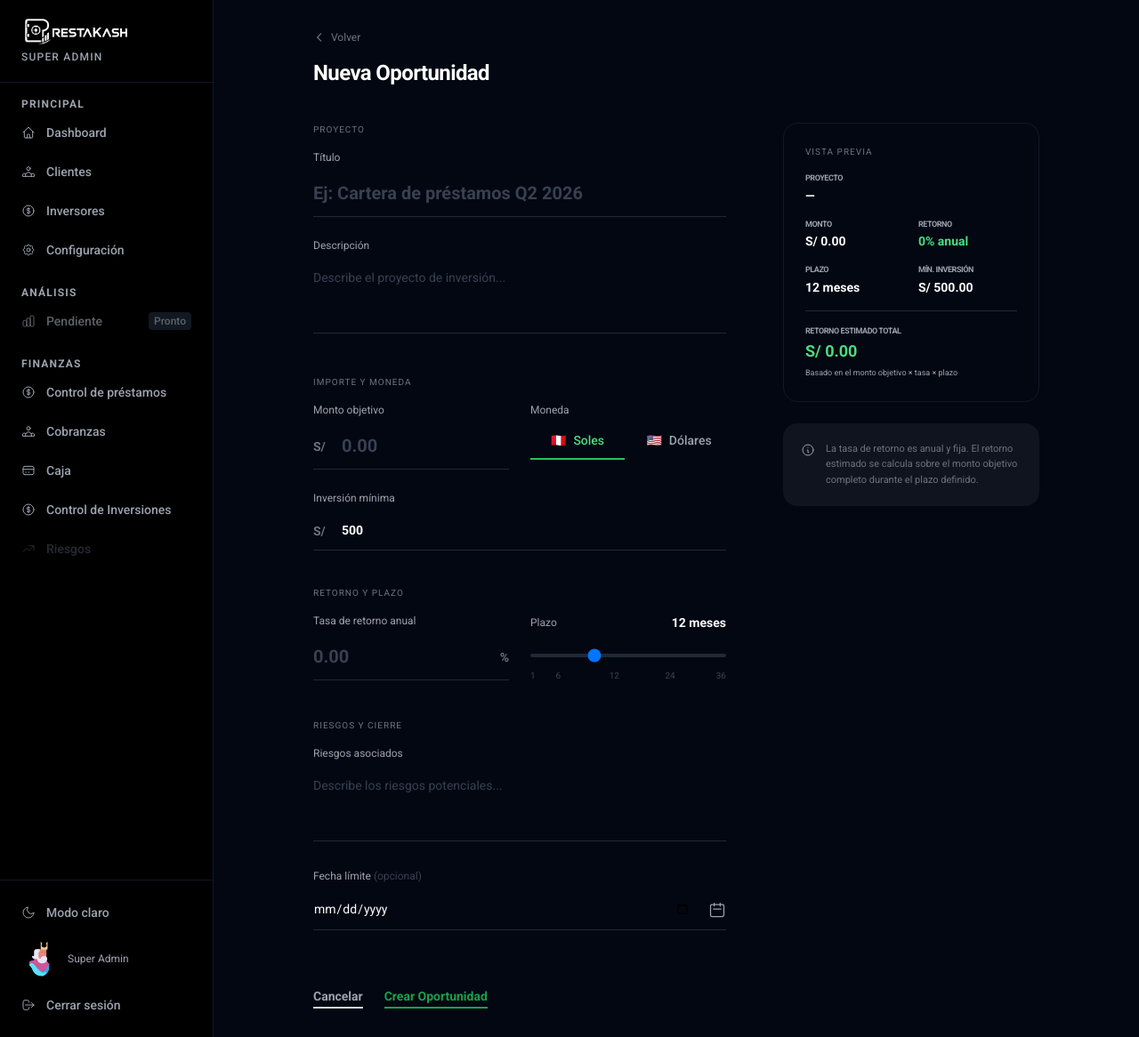
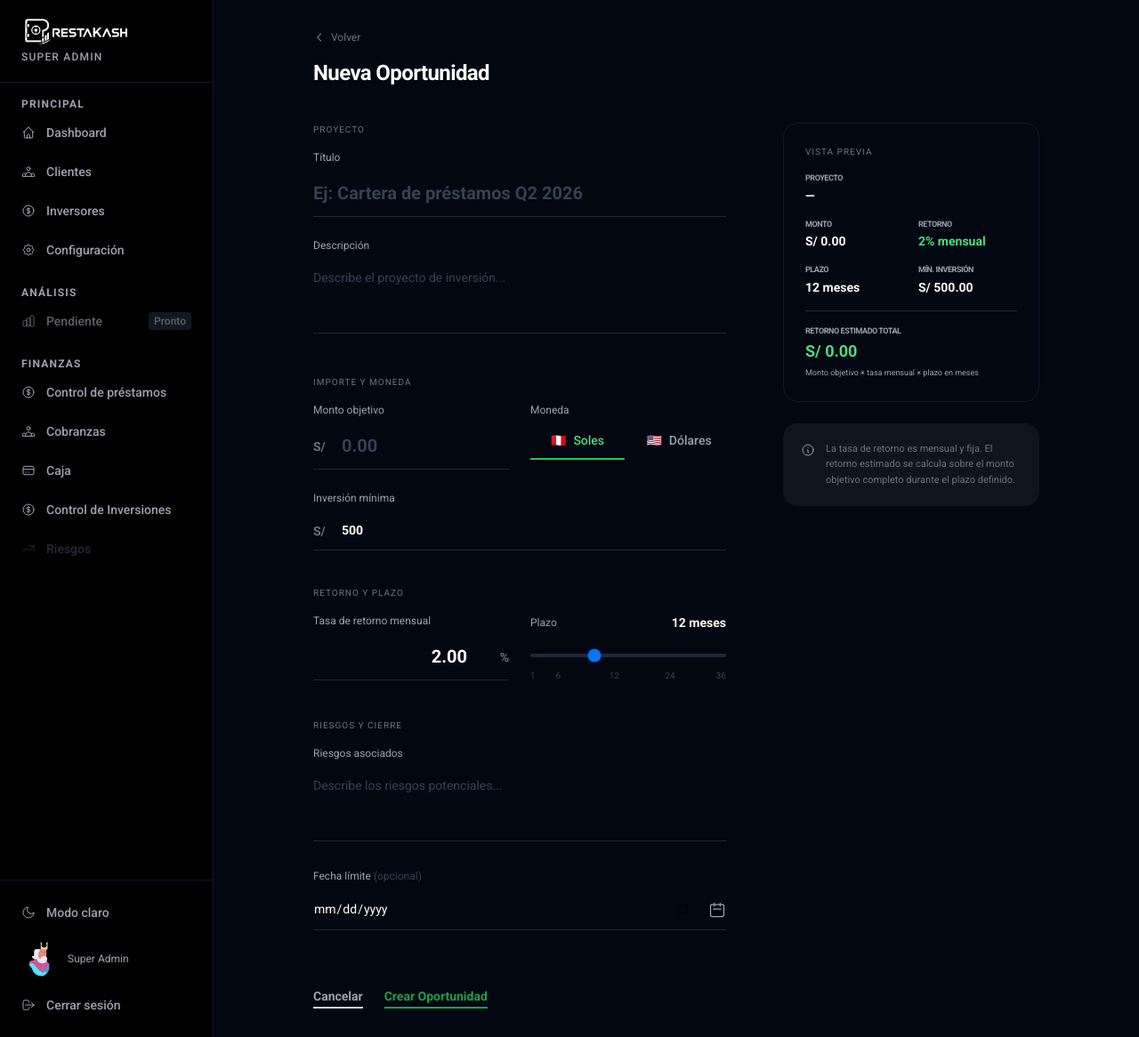
Before and after one commit to AlexQuintana147/PrestaKash, a Laravel app: template resources/views/superadmin/investments/create.blade.php in a window 1280 px wide. Shown: the whole page at 89% size. Run offline with Laravel 12, Linux system fonts and the light colour scheme; the template is opened without the code that fills it, so the values that code supplies are empty; parts of the project's set-up code (start-up, migrations or seed data) failed here and were passed over; some libraries are stand-ins or nearby versions.

Commit message:
crear inversion3

```diff
--- a/resources/views/superadmin/investments/create.blade.php
+++ b/resources/views/superadmin/investments/create.blade.php
@@ -95,10 +95,29 @@
 
                     <div class="grid grid-cols-1 md:grid-cols-2 gap-6">
                         <div>
-                            <label class="block text-xs text-gray-500 dark:text-gray-400 mb-1.5">Tasa de retorno anual</label>
+                            <label class="block text-xs text-gray-500 dark:text-gray-400 mb-1.5">Tasa de retorno mensual</label>
                             <div class="relative">
-                                <input type="text" name="annual_return_rate" value="{{ old('annual_return_rate') }}" required placeholder="0.00" inputmode="decimal"
-                                       class="w-full pl-0 pr-8 py-3 bg-transparent border-0 border-b border-gray-200 dark:border-gray-800 text-xl font-semibold text-gray-900 dark:text-white placeholder-gray-300 dark:placeholder-gray-700 focus:outline-none focus:border-green-500 transition-colors">
+                                <input type="number" name="annual_return_rate" id="returnRateInput" step="0.01" min="0" max="100"
+                                       value="{{ old('annual_return_rate', '2.00') }}"
+                                       onkeypress="return (event.charCode >= 48 && event.charCode <= 57 || event.charCode == 46)"
+                                       oninput="let start = this.selectionStart;
+                                                let oldVal = this.value;
+                                                let val = oldVal.replace(/[^0-9.]/g, '');
+                                                let parts = val.split('.');
+                                                if(parts[0].length > 2) {
+                                                    val = parts[0].slice(0, 2) + '.' + parts[0].slice(2) + (parts[1] || '');
+                                                }
+                                                parts = val.split('.');
+                                                if(parts[1] && parts[1].length > 2) {
+                                                    val = parts[0] + '.' + parts[1].slice(0, 2);
+                                                }
+                                                if(val.length > 1 && val.startsWith('0') && val[1] !== '.') val = val.replace(/^0+/, '');
+                                                if (oldVal !== val) {
+                                                    this.value = val;
+                                                    this.setSelectionRange(start, start);
+                                                }
+                                                updatePreview();"
+                                       class="w-full pl-0 pr-8 py-3 bg-transparent border-0 border-b border-gray-200 dark:border-gray-800 text-xl font-semibold text-gray-900 dark:text-white placeholder-gray-300 dark:placeholder-gray-700 focus:outline-none focus:border-green-500 transition-colors text-right">
                                 <span class="absolute right-0 top-1/2 -translate-y-1/2 text-sm font-semibold text-gray-400 dark:text-gray-500 pointer-events-none">%</span>
                             </div>
                         </div>
@@ -186,7 +205,7 @@
                             <div class="pt-4 border-t border-gray-100 dark:border-gray-800">
                                 <p class="text-[9px] text-gray-400 uppercase font-bold tracking-tighter">Retorno estimado total</p>
                                 <p id="previewEstimated" class="text-lg font-bold text-green-600 dark:text-green-400 mt-0.5">S/ 0.00</p>
-                                <p class="text-[9px] text-gray-400 mt-1">Basado en el monto objetivo × tasa × plazo</p>
+                                <p class="text-[9px] text-gray-400 mt-1">Monto objetivo × tasa mensual × plazo en meses</p>
                             </div>
                         </div>
                     </div>
@@ -194,7 +213,7 @@
                     <div class="bg-gray-50 dark:bg-white/5 rounded-2xl p-5">
                         <div class="flex items-start gap-3">
                             <svg class="w-4 h-4 text-gray-400 mt-0.5 flex-shrink-0" fill="none" stroke="currentColor" viewBox="0 0 24 24"><path stroke-linecap="round" stroke-linejoin="round" stroke-width="1.5" d="M13 16h-1v-4h-1m1-4h.01M21 12a9 9 0 11-18 0 9 9 0 0118 0z"/></svg>
-                            <p class="text-[11px] text-gray-400 dark:text-gray-500 leading-relaxed">La tasa de retorno es anual y fija. El retorno estimado se calcula sobre el monto objetivo completo durante el plazo definido.</p>
+                            <p class="text-[11px] text-gray-400 dark:text-gray-500 leading-relaxed">La tasa de retorno es mensual y fija. El retorno estimado se calcula sobre el monto objetivo completo durante el plazo definido.</p>
                         </div>
                     </div>
                 </div>
@@ -264,11 +283,11 @@ function updatePreview() {
 
     $('previewTitle').textContent = titleVal || '—';
     $('previewAmount').textContent = sym + ' ' + fmtNum(amountVal);
-    $('previewReturn').textContent = rateVal + '% anual';
+    $('previewReturn').textContent = rateVal + '% mensual';
     $('previewTerm').textContent = monthsVal + ' meses';
     $('previewMin').textContent = sym + ' ' + fmtNum(minVal);
 
-    const est = amountVal * rateVal / 100 * monthsVal / 12;
+    const est = amountVal * rateVal / 100 * monthsVal;
     $('previewEstimated').textContent = sym + ' ' + fmtNum(est);
 
     $('currencySymbol').textContent = sym;
@@ -276,7 +295,6 @@ function updatePreview() {
 }
 
 document.querySelector('[name="title"]').addEventListener('input', updatePreview);
-document.querySelector('[name="annual_return_rate"]').addEventListener('input', updatePreview);
 document.querySelectorAll('[name="currency"]').forEach(r => r.addEventListener('change', updatePreview));
 
 const slider = $('termMonths');
```
